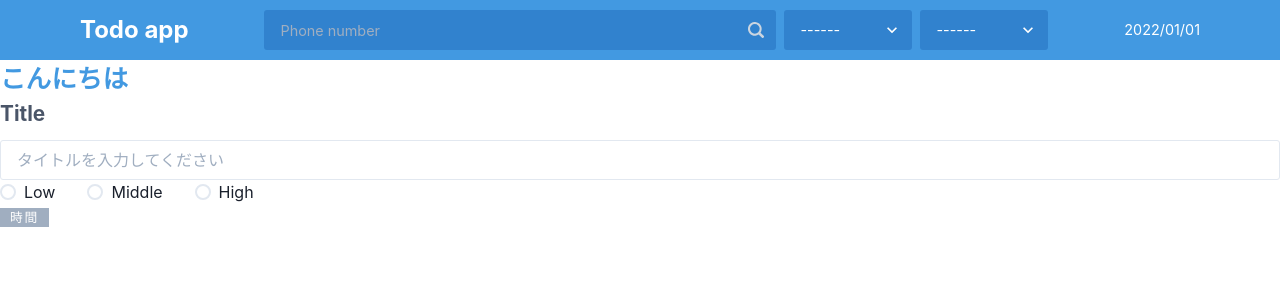
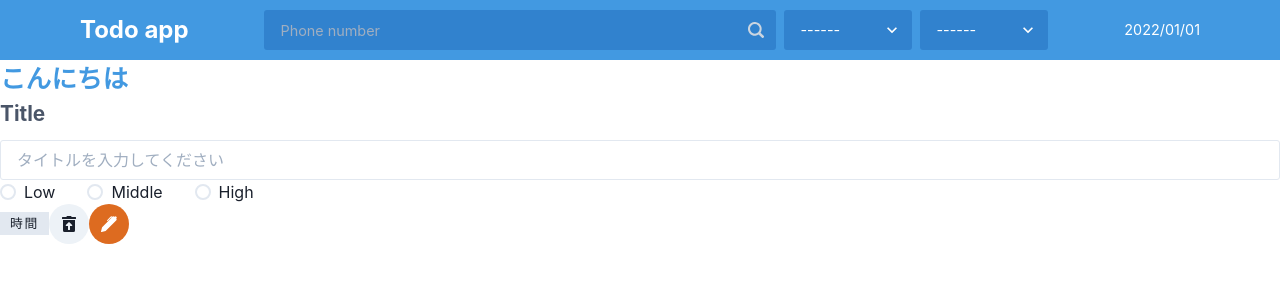
Before and after one commit to nao5100000/my-next-todo-app, a Next.js app: page /test in a window 1280 px wide. Shown: the top 300 px of the page. Built offline with nearby package versions, Linux system fonts and the light colour scheme.

Commit message:
react-mansory-component install

```diff
--- a/package.json
+++ b/package.json
@@ -17,6 +17,7 @@
     "react": "17.0.2",
     "react-dom": "17.0.2",
     "react-icons": "^4.3.1",
+    "react-masonry-css": "^1.0.16",
     "recoil": "^0.6.1",
     "recoil-persist": "^4.0.0"
   },
--- a/pages/index.js
+++ b/pages/index.js
@@ -1,5 +1,6 @@
 import Head from 'next/head'
 import Image from 'next/image'
+import Title from '../src/atoms/text/Title'
 import Header from '../src/organisms/Header'
 import styles from '../styles/Home.module.css'
 
@@ -14,6 +15,7 @@ export default function Home() {
 
       <main>
         <Header />
+        <Title children={"Todo List"} />
       </main>
 
       <footer className={styles.footer}>
--- a/pages/test.jsx
+++ b/pages/test.jsx
@@ -1,3 +1,5 @@
+import NewButton from "../src/atoms/button/NewButton";
+import TrashButton from "../src/atoms/button/TrashButton";
 import RadioPriority from "../src/atoms/input/RadioPriority";
 import TitleInput from "../src/atoms/input/TitleInput";
 import Tag from "../src/atoms/tags/tag";
@@ -13,6 +15,8 @@ const test = () => {
       <TitleInput />
       <RadioPriority />
       <Tag children={"時間"} />
+      <TrashButton />
+      <NewButton />
     </>
   );
 };
--- /dev/null
+++ b/src/atoms/button/NewButton.jsx
@@ -0,0 +1,15 @@
+import { IconButton } from "@chakra-ui/react";
+import { BsFillPenFill } from "react-icons/bs";
+
+const NewButton = () => {
+  return (
+    <IconButton
+      colorScheme="orange"
+      aria-label="Search database"
+      icon={<BsFillPenFill />}
+      borderRadius="50%"
+    />
+  );
+};
+
+export default NewButton;
--- a/src/atoms/button/TrashButton.jsx
+++ b/src/atoms/button/TrashButton.jsx
@@ -1,3 +1,15 @@
+import { IconButton } from "@chakra-ui/react";
+import { FaTrashRestoreAlt } from "react-icons/fa";
+
 const TrashButton = () => {
-  return <FaTrashRestoreAlt />;
+  return (
+    <IconButton
+      colorScheme="gray"
+      aria-label="Search database"
+      icon={<FaTrashRestoreAlt />}
+      borderRadius="50%"
+    />
+  );
 };
+
+export default TrashButton;
--- a/src/atoms/tags/Tag.jsx
+++ b/src/atoms/tags/Tag.jsx
@@ -2,8 +2,8 @@ import { Box, Text } from "@chakra-ui/react";
 
 const Tag = ({ children }) => {
   return (
-    <Box display="inline-block" bg="gray.400" padding="0 10px">
-      <Text fontSize=".8rem" color="White" letterSpacing=".1rem">
+    <Box display="inline-block" bg="gray.200" padding="2px 10px">
+      <Text fontSize=".8rem" letterSpacing=".1rem">
         {children}
       </Text>
     </Box>
```
Also changed, not shown: 1 other file (tests, documents, lock files or other folders).
